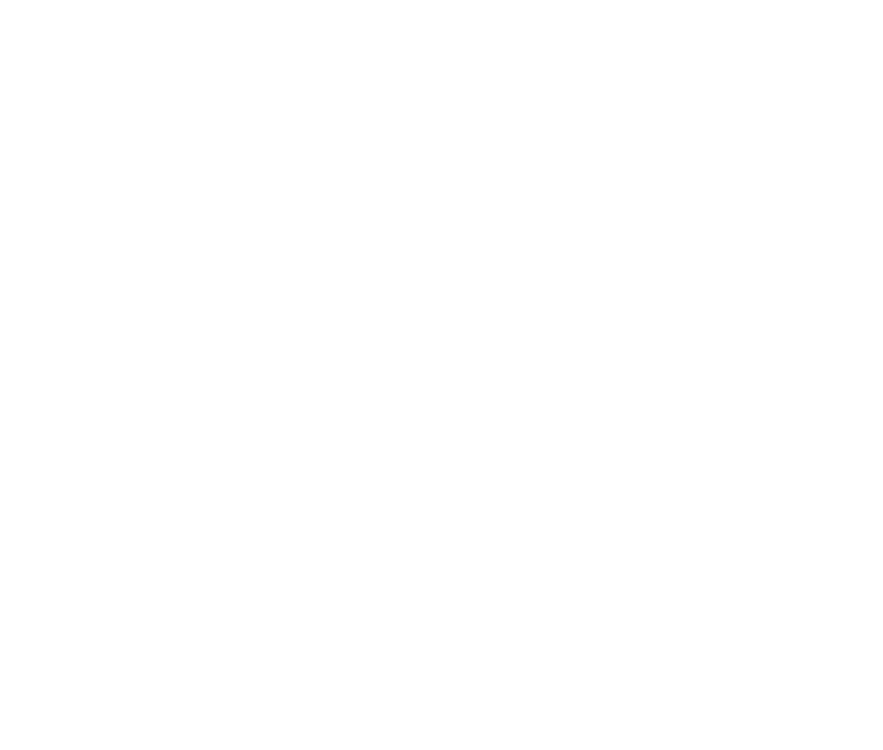
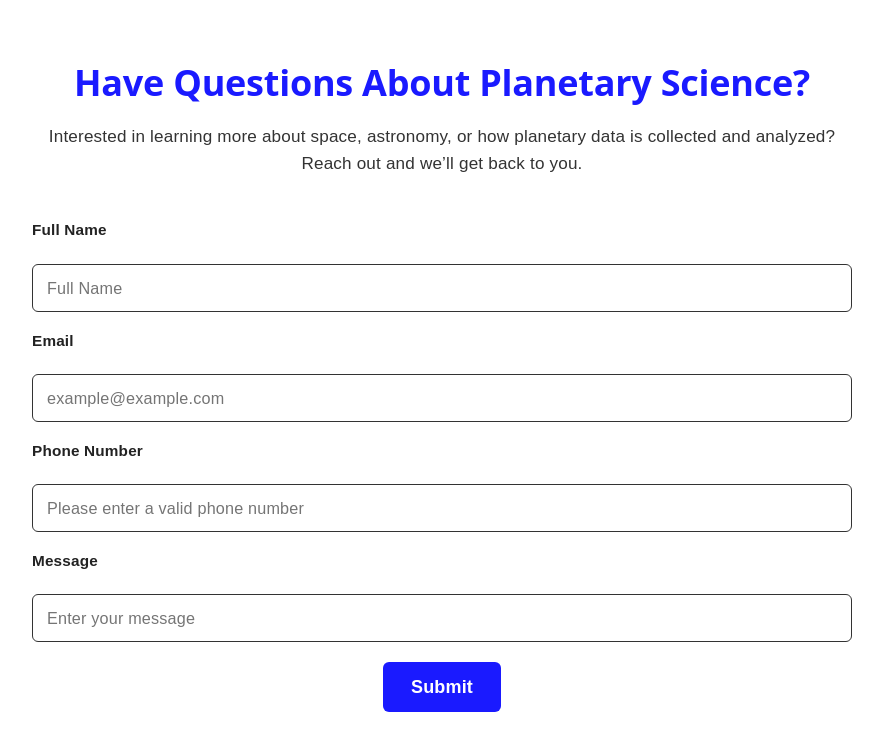
Before and after one commit to Dororoland/TS-Academy-Group-19-Project, a React (Vite) app in the folder CapstoneProject/: page / in a window 1280 px wide. Shown: the top 750 px of the page, without its empty margins (198-1081 px from the left). Built offline with nearby package versions, Linux system fonts and the light colour scheme.

Commit message:
add form-structure css

```diff
--- a/CapstoneProject/src/App.jsx
+++ b/CapstoneProject/src/App.jsx
@@ -1,13 +1,20 @@
 import { useState } from 'react'
 import reactLogo from './assets/react.svg'
 import viteLogo from './assets/vite.svg'
-import heroImg from './assets/hero.png'
+import Form from './Form Section/form'
 import './App.css'
+import FormSec from './Form Section/form'
 
 function App() {
   const [count, setCount] = useState(0)
+  return (
+
+    <div>
+      <FormSec/>
+    </div>
+  )
+}
 
 
-}
 
 export default App
--- a/CapstoneProject/src/Form Section/form.css
+++ b/CapstoneProject/src/Form Section/form.css
@@ -0,0 +1,84 @@
+.form-section {
+    display: flex;
+    flex-direction: column;
+    gap: 40px;
+    padding: 60px 40px;
+    max-width: 900px;
+    margin: 0 auto;
+    font-family: Arial, sans-serif;
+    align-items: flex-start;
+    }
+
+
+    .text-sect h2 {
+    font-size: 2rem;
+    font-weight: 800;
+    color: #1a1aff;
+    margin-bottom: 16px;
+    line-height: 1.3;
+    }
+
+    .text-sect p {
+    font-size: 0.95rem;
+    color: #333;
+    line-height: 1.6;
+    }
+
+
+    form {
+    flex: 1;
+    width: 100%;
+    }
+
+    .form-container {
+    display: flex;
+    flex-direction: column;
+    gap: 16px;
+    width: 100%;
+    }
+
+    .input-label {
+    font-size: 0.85rem;
+    font-weight: 600;
+    color: #222;
+    display: block;
+    text-align: left;
+    margin-bottom: 4px;
+
+    }
+
+    .inputs {
+    width: 100%;
+    padding: 10px 14px;
+    border: 1px solid;
+    border-radius: 6px;
+    font-size: 0.9rem;
+    color: #333;
+    outline: none;
+    box-sizing: border-box;
+    transition: 0.2s;
+    }
+    .inputs-focus{
+        border-color: 0 0 0 3px rgba(26, 26, 255,0.1);
+    }
+
+    .button-container {
+    margin-top: 20px;
+    }
+
+
+    .form-btn {
+    background-color: #1a1aff;
+    color: white;
+    border: none;
+    padding: 12px 28px;
+    border-radius: 6px;
+    font-size: 1rem;
+    font-weight: 600;
+    cursor: pointer;
+    transition: background 0.2s;
+    }
+
+    .form-btn:hover {
+    background-color: #0000cc;
+    }
```
Also changed, not shown: 1 other file (tests, documents, lock files or other folders).
